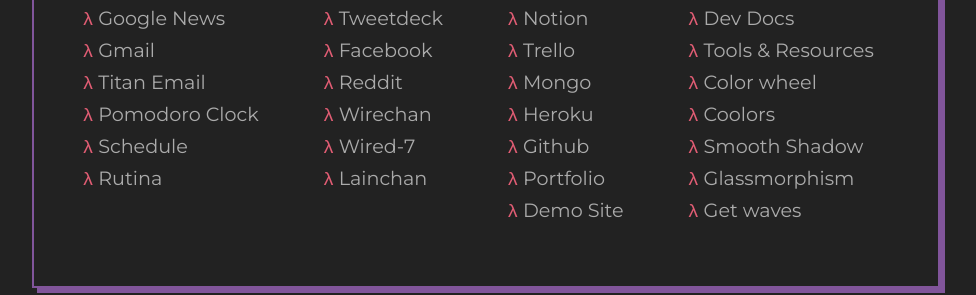
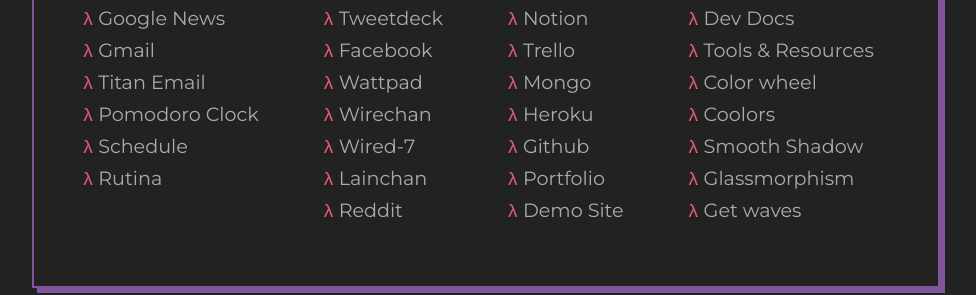
Before and after one commit to ReliSalazar/Bookmarks, a React (Create React App) app: page / in a window 1280 px wide. Shown: the part 316-611 px from the top of the page, without its empty margins (154-1130 px from the left). Built offline with nearby package versions, Linux system fonts and the light colour scheme.

Commit message:
update list

```diff
--- a/src/App.js
+++ b/src/App.js
@@ -46,8 +46,8 @@
       type: "social",
     },
     {
-      name: "Reddit",
-      url: "https://www.reddit.com/",
+      name: "Wattpad",
+      url: "https://www.wattpad.com/",
       type: "social",
     },
     {
@@ -63,6 +63,11 @@
     {
       name: "Lainchan",
       url: "https://lainchan.org/",
+      type: "social",
+    },
+    {
+      name: "Reddit",
+      url: "https://www.reddit.com/",
       type: "social",
     },
   ];
```
